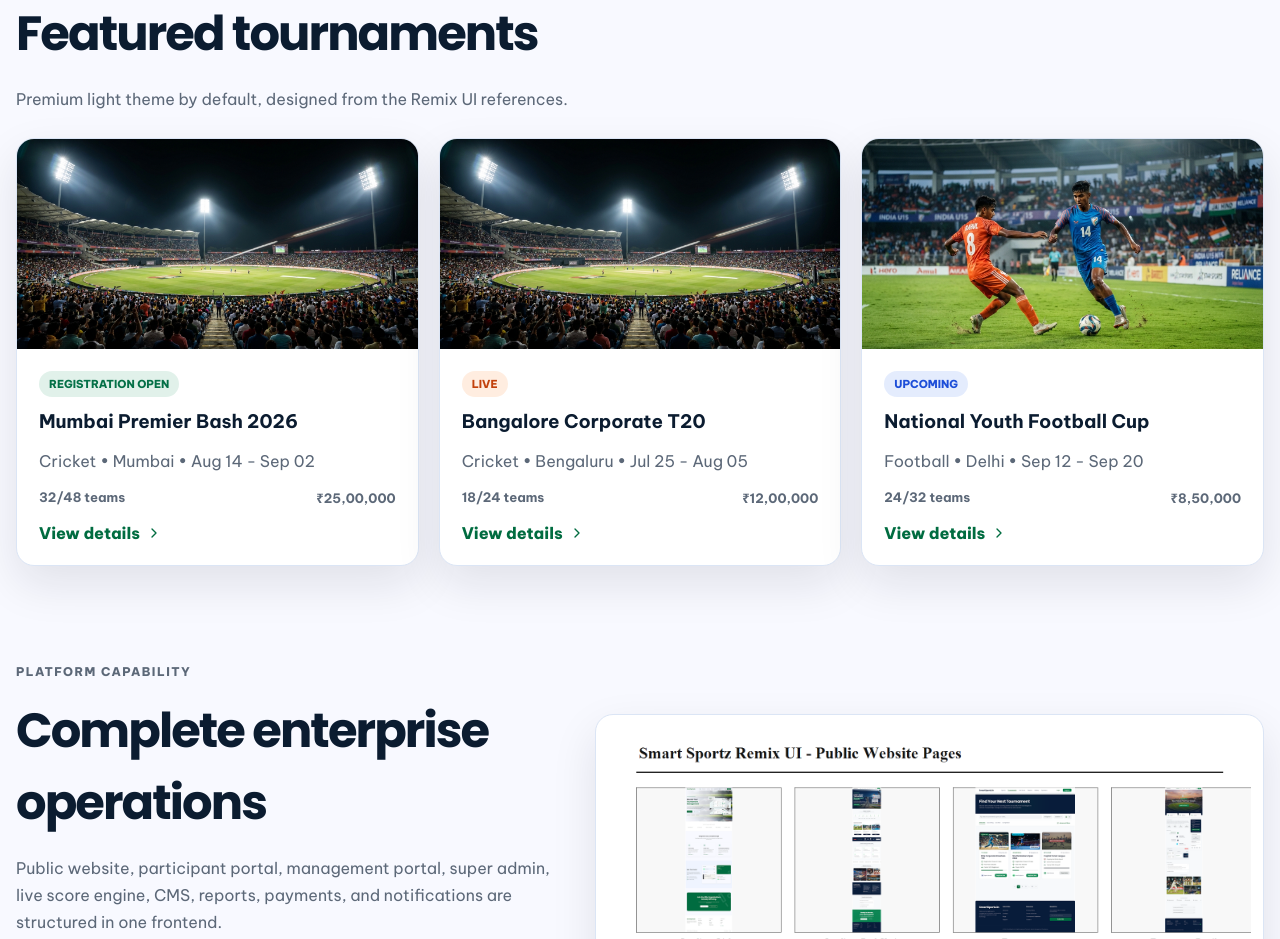
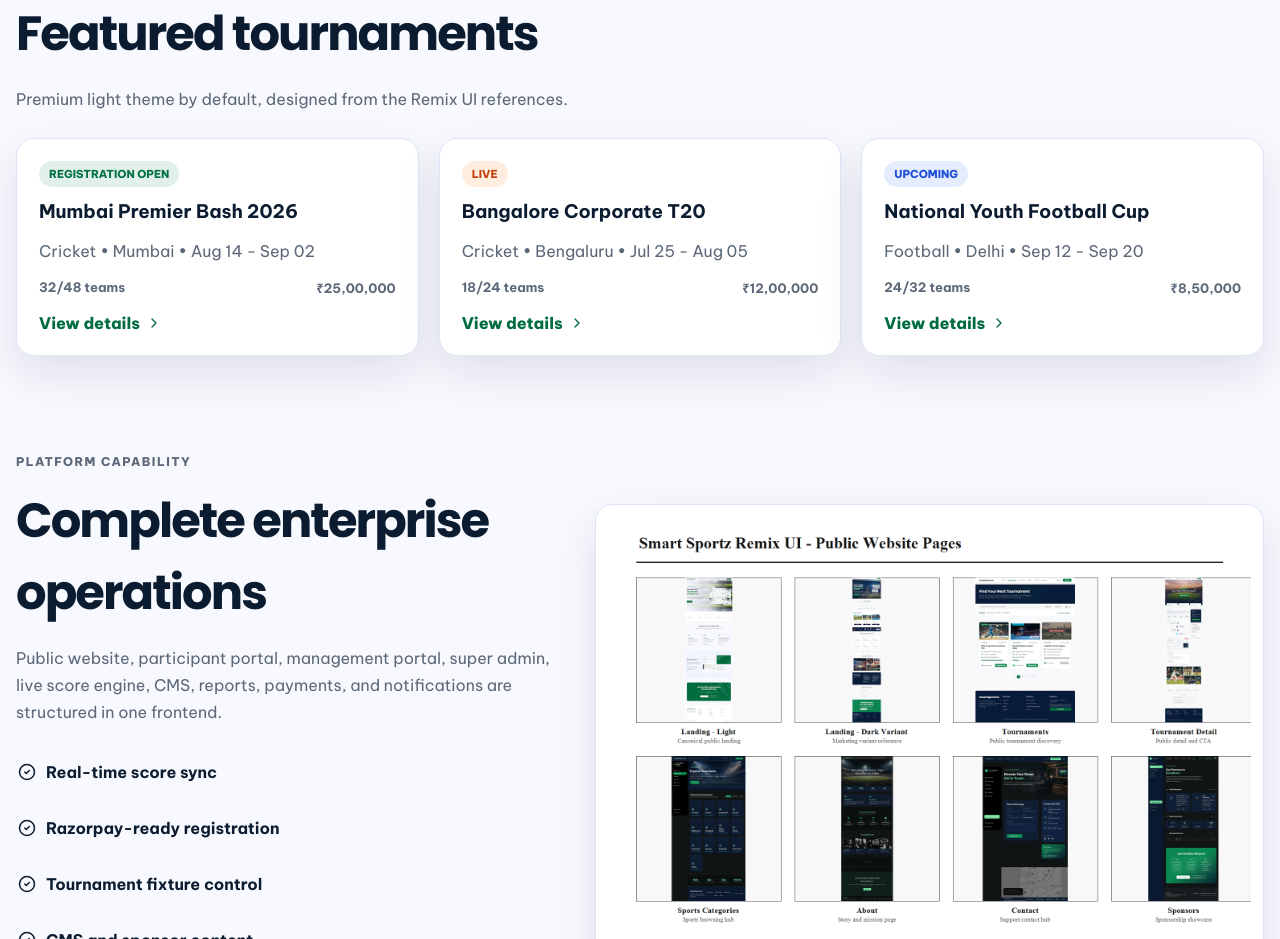
Before and after one commit to Mr-asmath/Smart_Sportz, a React (Vite) app in the folder frontend/: page / in a window 1280 px wide. Shown: the part 840-1779 px from the top of the page. Built offline with nearby package versions, Linux system fonts and the light colour scheme.

Commit message:
Remove tournament card image slots only

```diff
--- a/frontend/src/components/UI.tsx
+++ b/frontend/src/components/UI.tsx
@@ -155,7 +155,6 @@ export function TournamentCard({ item }: { item: any }) {
   return (
     <Link to={`/tournaments/${item.slug}`} className="click-card">
     <motion.article className="tournament-card" whileHover={{ y: -6, scale: 1.01 }} transition={{ type: "spring", stiffness: 260, damping: 22 }}>
-      <img src={item.image} alt="" />
       <div className="card-body">
         <span className={`status ${item.accent}`}>{item.status}</span>
         <h3>{item.name}</h3>
--- a/frontend/src/styles.css
+++ b/frontend/src/styles.css
@@ -92,7 +92,6 @@ img { max-width: 100%; display: block; }
 .live-grid { grid-template-columns: repeat(3, minmax(0, 1fr)); }
 .tournament-card, .panel, .metric-card, .live-card, .team-card, .visual-card, .auth-card, .profile-panel { background: var(--surface); border: 1px solid var(--line); border-radius: var(--radius-lg); box-shadow: var(--shadow); }
 .tournament-card { overflow: hidden; }
-.tournament-card img { height: 210px; width: 100%; object-fit: cover; }
 .card-body, .panel, .metric-card, .team-card { padding: 22px; }
 .tournament-card h3, .live-card h3, .team-card h3, .panel h3 { margin: 12px 0 8px; }
 .tournament-card p, .live-card p, .team-card p, .panel p { color: var(--muted); line-height: 1.55; }
```
